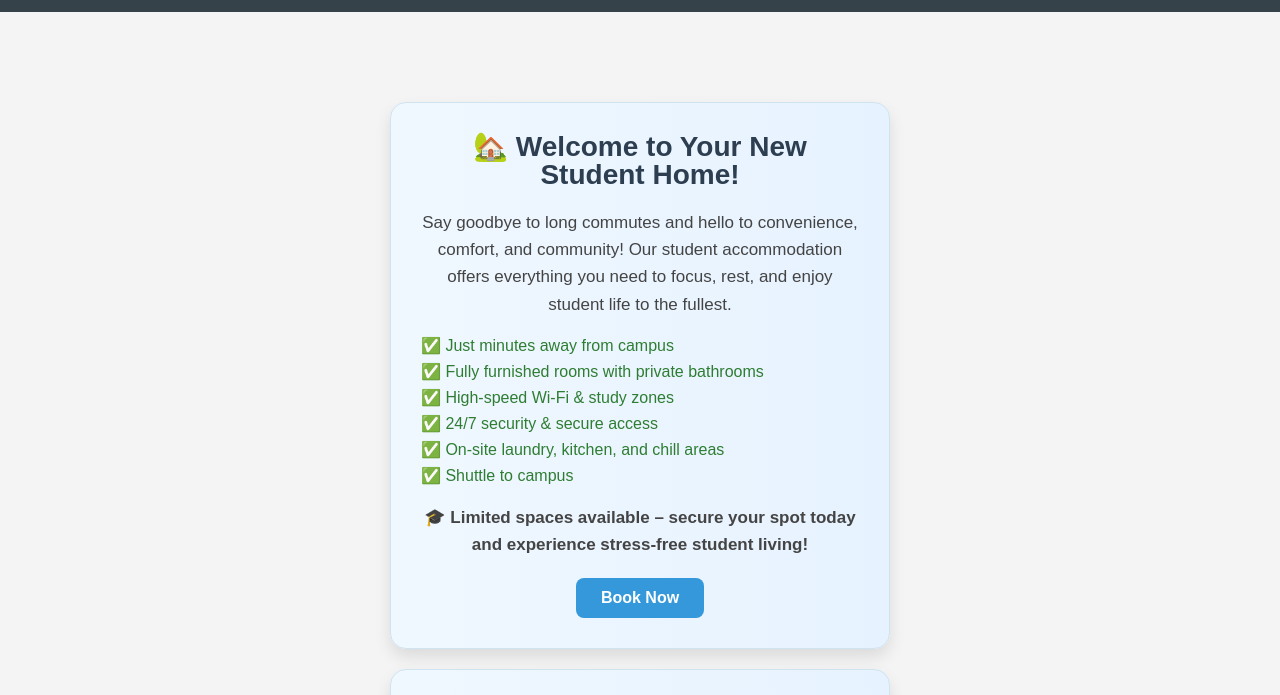
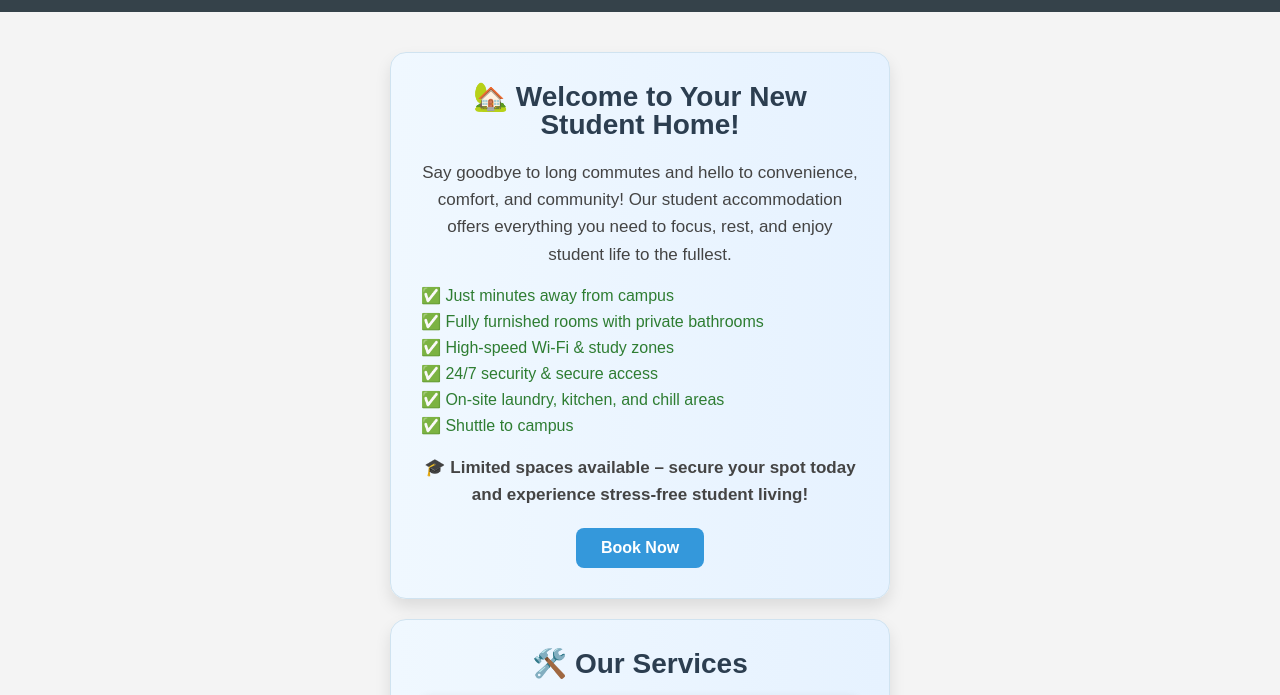
Before and after one commit to ThaizyCelby/Running, a plain HTML site: page index.html in a window 1280 px wide. Shown: the part 98-793 px from the top of the page. Drawn offline with Linux system fonts and the light colour scheme; a script that the page names is missing.

Commit message:
Update styles.css

```diff
--- a/styles.css
+++ b/styles.css
@@ -79,7 +79,7 @@ header ul li {
 }
 
 body {
-    margin-top: 200px; /* Space for fixed header */
+    margin-top: 150px; /* Space for fixed header */
     font-family: Arial, sans-serif;
     line-height: 1;
     background-color: #f4f4f4; /* Light background for contrast */
```
